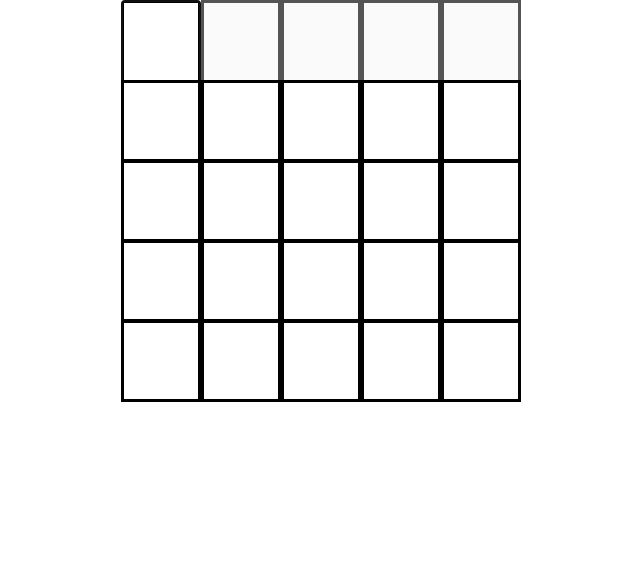
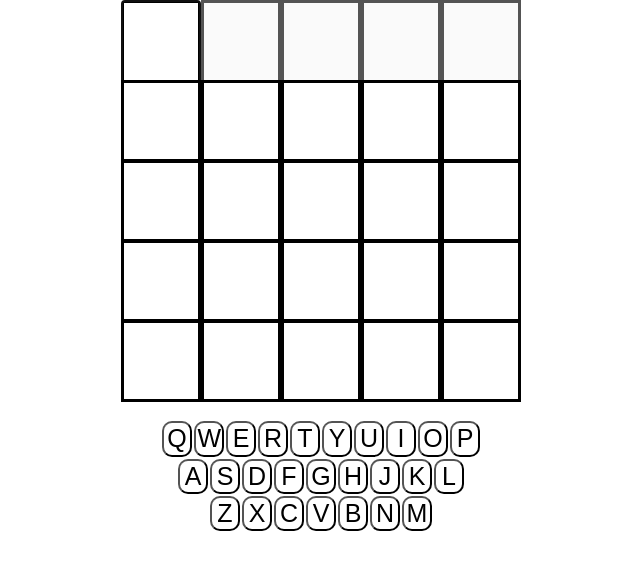
Before and after one commit to ruscott/Wordle, a React (Create React App) app in the folder wordle-app/: page / in a window 1280 px wide. Shown: the top 570 px of the page, without its empty margins (319-959 px from the left). Built offline with nearby package versions, Linux system fonts and the light colour scheme.

Commit message:
Keyboard now changes colour and appends letters when button is pressed

```diff
--- a/wordle-app/src/App.tsx
+++ b/wordle-app/src/App.tsx
@@ -1,8 +1,16 @@
 import { createContext, useEffect, useRef, useState } from "react";
 import "./App.css";
 import s from "./App.styles";
-import { AppContextType, WordObject } from "./Types";
+import { Keyboard } from "./Keyboard/Keyboard";
+import { keyboardColoursInit } from "./keyboardColours";
+import { AppContextType, KeyboardColours, WordObject } from "./Types";
 import { WordGuess } from "./WordGuess/WordGuess";
+
+// TO DO
+// - header styling
+// - wordle check its a word being submitted
+// - add enter and backspace to keyboard
+// - add stats pge
 
 const AppContext = createContext<AppContextType>({
   activeIndex: 0,
@@ -33,7 +41,8 @@ function App() {
   const [currentGuess, setCurrentGuesses] = useState<number>(0);
   const MAX_GUESSES: number = 5;
   const inputRef = useRef<HTMLInputElement | null>(null);
-
+  const [keyboardColours, setKeyboardColours] =
+    useState<KeyboardColours>(keyboardColoursInit);
   useEffect(() => {
     if (inputRef.current) {
       if (activeIndex < 5) {
@@ -63,6 +72,7 @@ function App() {
   var secretWord: string[] = "CREPT".split("");
 
   const findBgColours = (guessedWord: string[], secretWord: string[]) => {
+    let newKeyboardColours = keyboardColours;
     let colours: string[] = ["", "", "", "", ""];
     for (let i = 0; i < guessedWord.length; i++) {
       const letter = guessedWord[i];
@@ -72,6 +82,7 @@ function App() {
         // Correct letter in correct position
         secretWord[i] = "_";
         colours[i] = "green";
+        newKeyboardColours[letter] = "green";
       }
     }
     for (let i = 0; i < guessedWord.length; i++) {
@@ -80,9 +91,14 @@ function App() {
         if (secretWord.includes(letter)) {
           secretWord[secretWord.indexOf(letter)] = "_";
           colours[i] = "yellow";
-        } else colours[i] = "grey";
+          newKeyboardColours[letter] = "yellow";
+        } else {
+          newKeyboardColours[letter] = "grey";
+          colours[i] = "grey";
         }
       }
+    }
+    setKeyboardColours(newKeyboardColours);
     return colours;
   };
 
@@ -120,8 +136,21 @@ function App() {
       }
     }
   };
+  console.log(keyboardColours);
+
+  const handleKeyClick = (key: string) => {
+    const newLetters = [...letters];
+    if (newLetters[activeIndex].length === 0) {
+      newLetters[activeIndex] = key;
+      setLetters(newLetters);
+      if (activeIndex < 4) {
+        setActiveIndex(activeIndex + 1);
+      }
+    }
+  };
 
   return (
+    <>
       <AppContext.Provider
         value={{
           activeIndex,
@@ -145,6 +174,11 @@ function App() {
           />
         ))}
       </AppContext.Provider>
+      <Keyboard
+        onClick={handleKeyClick}
+        keyboardColours={keyboardColours}
+      ></Keyboard>
+    </>
   );
 }
 
--- /dev/null
+++ b/wordle-app/src/Keyboard/Keyboard.tsx
@@ -0,0 +1,40 @@
+import React from "react";
+import s from "./Keybaord.styles";
+
+interface KeyboardProps {
+  onClick: (key: string) => void;
+  keyboardColours: { [key: string]: string };
+}
+
+export const Keyboard: React.FC<KeyboardProps> = ({
+  onClick,
+  keyboardColours,
+}) => {
+  const handleKeyClick = (key: string) => {
+    onClick(key);
+  };
+
+  const rows = [
+    ["Q", "W", "E", "R", "T", "Y", "U", "I", "O", "P"],
+    ["A", "S", "D", "F", "G", "H", "J", "K", "L"],
+    ["Z", "X", "C", "V", "B", "N", "M"],
+  ];
+
+  return (
+    <s.Keyboard>
+      {rows.map((row, rowIndex) => (
+        <s.KeyboardRow key={rowIndex}>
+          {row.map((letter) => (
+            <s.Key
+              key={letter}
+              onClick={() => handleKeyClick(letter)}
+              bgColour={keyboardColours[letter]}
+            >
+              {letter}
+            </s.Key>
+          ))}
+        </s.KeyboardRow>
+      ))}
+    </s.Keyboard>
+  );
+};
--- /dev/null
+++ b/wordle-app/src/keyboardColours.tsx
@@ -0,0 +1,30 @@
+import { KeyboardColours } from "./Types";
+
+export const keyboardColoursInit: KeyboardColours = {
+  Q: "white",
+  W: "white",
+  E: "white",
+  R: "white",
+  T: "white",
+  Y: "white",
+  U: "white",
+  I: "white",
+  O: "white",
+  P: "white",
+  A: "white",
+  S: "white",
+  D: "white",
+  F: "white",
+  G: "white",
+  H: "white",
+  J: "white",
+  K: "white",
+  L: "white",
+  Z: "white",
+  X: "white",
+  C: "white",
+  V: "white",
+  B: "white",
+  N: "white",
+  M: "white",
+};
```
Lines whose indentation alone changed are shown as unchanged.
